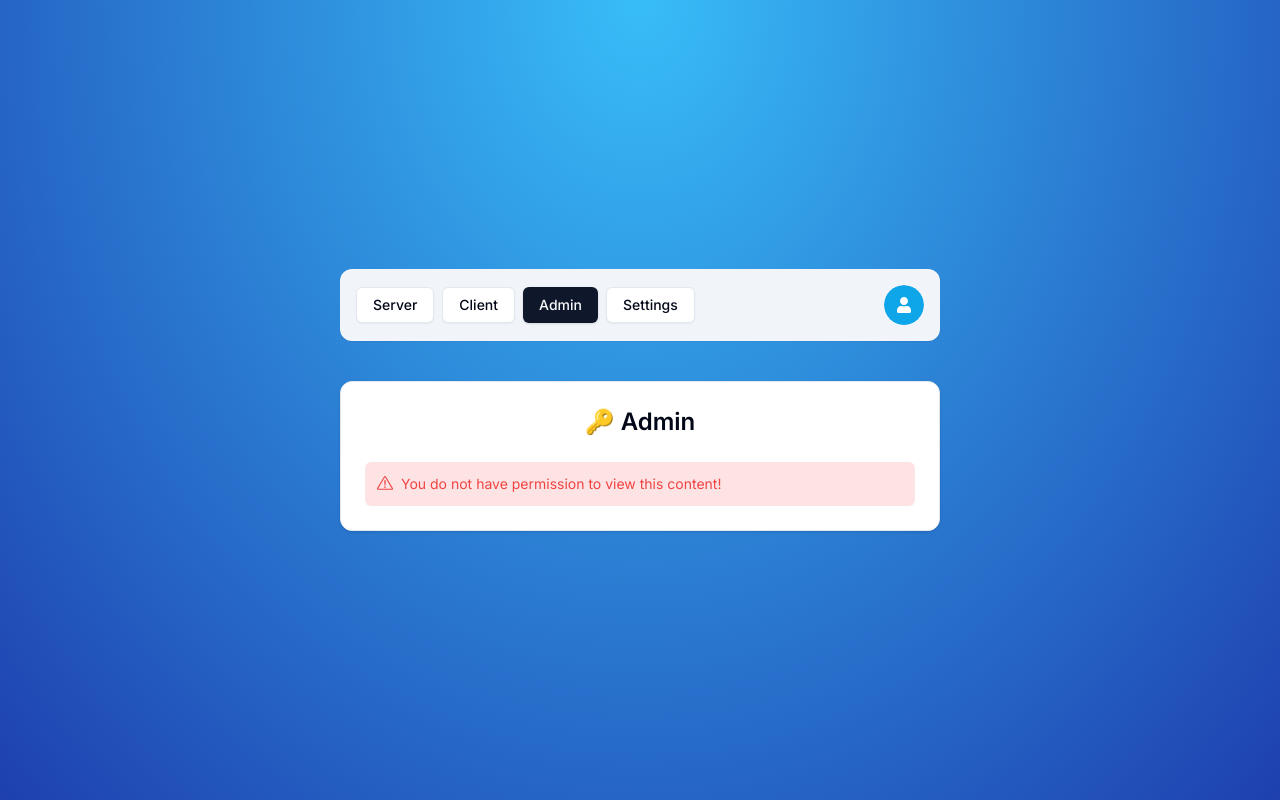
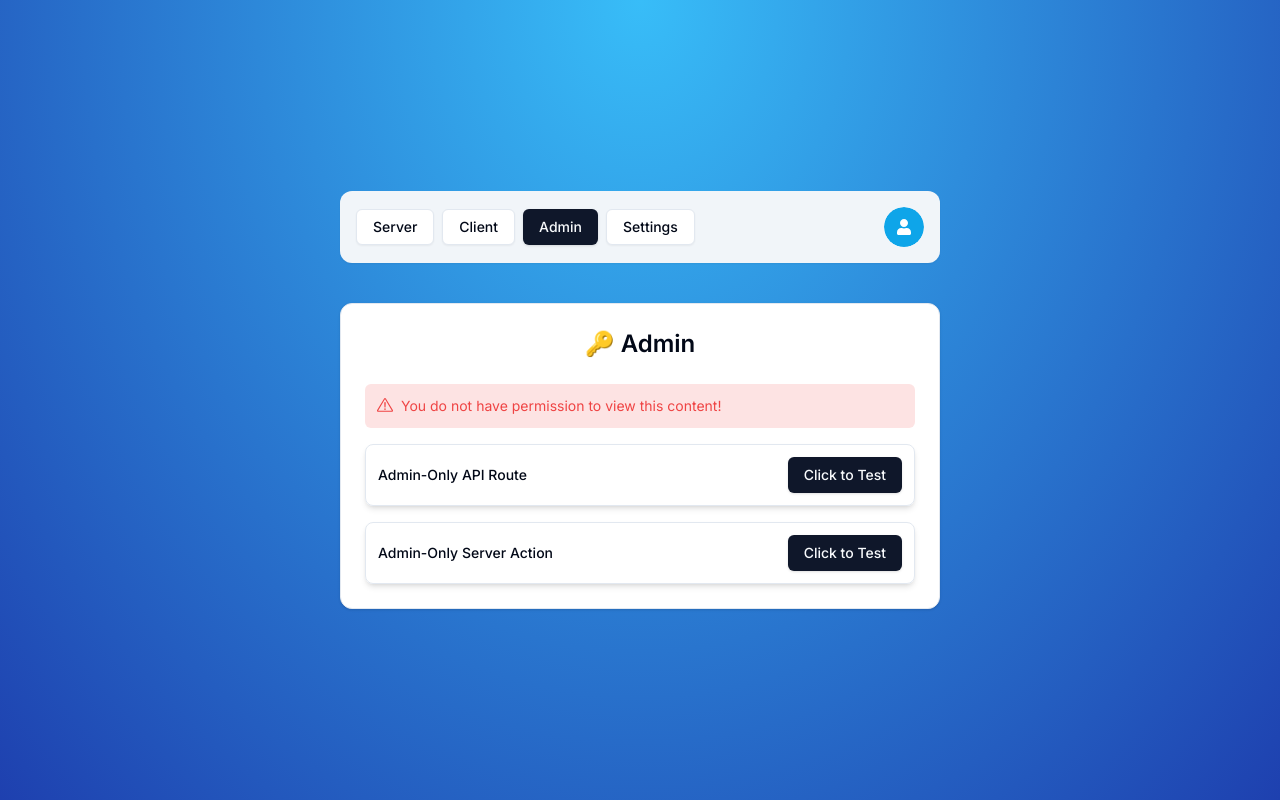
Before and after one commit to JayOnojah/next-auth, a Next.js app: page /admin in a window 1280 px wide. Built offline with nearby package versions, Linux system fonts and the light colour scheme; no server answers.

Commit message:
Admin Completion

```diff
--- /dev/null
+++ b/actions/admin.ts
@@ -0,0 +1,14 @@
+"use server";
+
+import { currentRole } from "@/lib/auth";
+import { UserRole } from "@prisma/client";
+
+export const admin = async () => {
+  const role = await currentRole();
+
+  if (role === UserRole.ADMIN) {
+    return { success: "Allowed Server Action!" };
+  }
+
+  return { error: "Forbidden Server Action!" };
+};
--- a/app/(protected)/admin/page.tsx
+++ b/app/(protected)/admin/page.tsx
@@ -1,14 +1,35 @@
 "use client";
 
+import { toast } from "sonner";
+import { admin } from "@/actions/admin";
+import { UserRole } from "@prisma/client";
+import { Button } from "@/components/ui/button";
 import { RoleGate } from "@/components/auth/role-gate";
 import { FormSuccess } from "@/components/form-success";
-
 import { Card, CardContent, CardHeader } from "@/components/ui/card";
-import { useCurrentRole } from "@/hooks/use-current-role";
-import { UserRole } from "@prisma/client";
 
 const AdminPage = () => {
-  const role = useCurrentRole();
+  const onServerActionClick = () => {
+    admin().then((data) => {
+      if (data.error) {
+        toast.error(data.error);
+      }
+
+      if (data.success) {
+        toast.success(data.success);
+      }
+    });
+  };
+
+  const onAPIRouteClick = () => {
+    fetch("/api/admin").then((response) => {
+      if (response.ok) {
+        toast.success("Allowed API Route!");
+      } else {
+        toast.error("Forbidden API Route!");
+      }
+    });
+  };
 
   return (
     <Card className="w-[600px]">
@@ -19,6 +40,15 @@
         <RoleGate allowedRole={UserRole.ADMIN}>
           <FormSuccess message="You are allowed to see this content" />
         </RoleGate>
+        <div className="flex flex-row items-center justify-between rounded-lg border p-3 shadow-md">
+          <p className="text-sm font-medium">Admin-Only API Route</p>
+          <Button onClick={onAPIRouteClick}>Click to Test</Button>
+        </div>
+
+        <div className="flex flex-row items-center justify-between rounded-lg border p-3 shadow-md">
+          <p className="text-sm font-medium">Admin-Only Server Action</p>
+          <Button onClick={onServerActionClick}>Click to Test</Button>
+        </div>
       </CardContent>
     </Card>
   );
--- /dev/null
+++ b/app/api/admin/route.ts
@@ -0,0 +1,13 @@
+import { currentRole } from "@/lib/auth";
+import { UserRole } from "@prisma/client";
+import { NextResponse } from "next/server";
+
+export async function GET() {
+  const role = await currentRole();
+
+  if (role === UserRole.ADMIN) {
+    return new NextResponse(null, { status: 200 });
+  }
+
+  return new NextResponse(null, { status: 403 });
+}
--- a/app/layout.tsx
+++ b/app/layout.tsx
@@ -1,15 +1,16 @@
-import { auth } from '@/auth';
-import type { Metadata } from 'next';
-import { Inter } from 'next/font/google';
-import { SessionProvider } from 'next-auth/react';
+import { auth } from "@/auth";
+import type { Metadata } from "next";
+import { Inter } from "next/font/google";
+import { Toaster } from "@/components/ui/sonner";
+import { SessionProvider } from "next-auth/react";
 
-import './globals.css';
+import "./globals.css";
 
-const inter = Inter({ subsets: ['latin'] });
+const inter = Inter({ subsets: ["latin"] });
 
 export const metadata: Metadata = {
-  title: 'Authentication',
-  description: 'Authentication Service by Jeremiah Onojah',
+  title: "Authentication",
+  description: "Authentication Service by Jeremiah Onojah",
 };
 
 export default async function RootLayout({
@@ -22,7 +23,10 @@
   return (
     <SessionProvider session={session}>
       <html lang="en">
-        <body className={inter.className}>{children}</body>
+        <body className={inter.className}>
+          <Toaster />
+          {children}
+        </body>
       </html>
     </SessionProvider>
   );
--- a/components/form-success.tsx
+++ b/components/form-success.tsx
@@ -1,4 +1,4 @@
-import { CheckCircledIcon } from '@radix-ui/react-icons';
+import { CheckCircledIcon } from "@radix-ui/react-icons";
 
 interface FormSuccessProps {
   message?: string;
--- /dev/null
+++ b/components/ui/sonner.tsx
@@ -0,0 +1,31 @@
+"use client"
+
+import { useTheme } from "next-themes"
+import { Toaster as Sonner } from "sonner"
+
+type ToasterProps = React.ComponentProps<typeof Sonner>
+
+const Toaster = ({ ...props }: ToasterProps) => {
+  const { theme = "system" } = useTheme()
+
+  return (
+    <Sonner
+      theme={theme as ToasterProps["theme"]}
+      className="toaster group"
+      toastOptions={{
+        classNames: {
+          toast:
+            "group toast group-[.toaster]:bg-background group-[.toaster]:text-foreground group-[.toaster]:border-border group-[.toaster]:shadow-lg",
+          description: "group-[.toast]:text-muted-foreground",
+          actionButton:
+            "group-[.toast]:bg-primary group-[.toast]:text-primary-foreground",
+          cancelButton:
+            "group-[.toast]:bg-muted group-[.toast]:text-muted-foreground",
+        },
+      }}
+      {...props}
+    />
+  )
+}
+
+export { Toaster }
--- a/package.json
+++ b/package.json
@@ -23,12 +23,14 @@
     "clsx": "^2.1.0",
     "next": "14.1.0",
     "next-auth": "^5.0.0-beta.17",
+    "next-themes": "^0.3.0",
     "react": "^18",
     "react-dom": "^18",
     "react-hook-form": "^7.51.4",
     "react-icons": "^5.2.1",
     "react-spinners": "^0.13.8",
     "resend": "^3.2.0",
+    "sonner": "^1.4.41",
     "tailwind-merge": "^2.2.1",
     "tailwindcss-animate": "^1.0.7",
     "uuid": "^9.0.1",
```
Also changed, not shown: 1 other file (tests, documents, lock files or other folders).
